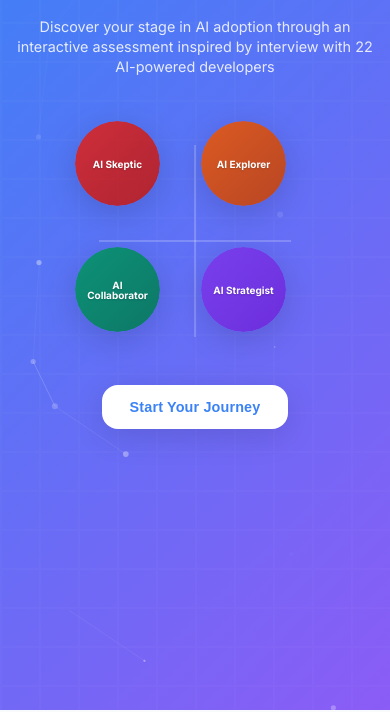
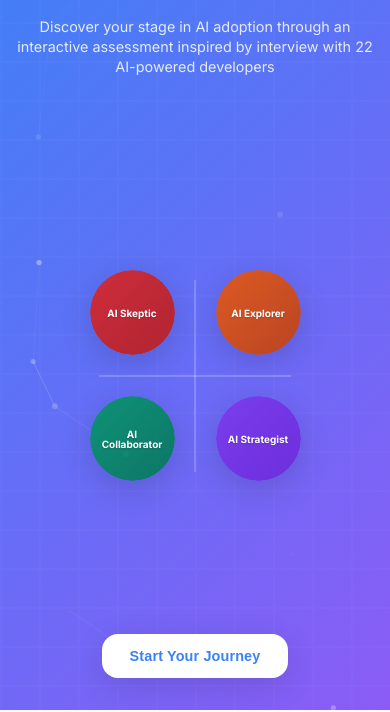
Before and after one commit to CJHwong/stages-of-using-ai, a plain HTML site: page index.html in a window 390 px wide. Shown: the part 134-846 px from the top of the page. Drawn offline with nearby package versions, Linux system fonts and the light colour scheme; some packages are replaced by stand-ins of ours; a script that the page names is missing.

Commit message:
Improve the layout styles mobile devices

```diff
--- a/styles.css
+++ b/styles.css
@@ -1141,18 +1141,29 @@ p {
         text-align: center;
         padding: 3rem var(--container-padding) 1rem;
         order: 1;
+        flex: 1;
+        display: flex;
+        flex-direction: column;
+        justify-content: flex-start;
     }
 
     .hero-visual {
         order: 2;
-        padding: 0.5rem;
+        padding: 2rem 0.5rem 1rem;
         gap: 2rem;
+        flex: 1;
+        display: flex;
+        flex-direction: column;
+        justify-content: space-between;
+        align-items: center;
     }
 
     .stage-preview {
         width: 280px;
         height: 280px;
         gap: 1rem;
+        justify-items: center;
+        align-items: center;
     }
 
     .stage-bubble {
@@ -1186,6 +1197,7 @@ p {
     .cta-button {
         padding: 1rem 2rem;
         font-size: 1rem;
+        margin-bottom: 1rem;
     }
 
     .language-switcher {
@@ -1228,7 +1240,10 @@ p {
     .hero-content {
         gap: 1.5rem;
         padding: 3rem var(--container-padding) 0.5rem;
-        justify-content: center;
+        justify-content: flex-start;
+        flex: 1;
+        display: flex;
+        flex-direction: column;
     }
 
     .hero-text {
@@ -1252,12 +1267,15 @@ p {
         font-size: 0.9rem;
         width: auto;
         max-width: 240px;
+        margin-bottom: 1rem;
     }
 
     .stage-preview {
         width: 240px;
         height: 240px;
         gap: 0.75rem;
+        justify-items: center;
+        align-items: center;
     }
 
     .stage-bubble {
@@ -1272,8 +1290,13 @@ p {
     }
 
     .hero-visual {
-        padding: 0.25rem;
+        padding: 1.5rem 0.25rem 0.5rem;
         gap: 1.5rem;
+        flex: 1;
+        display: flex;
+        flex-direction: column;
+        justify-content: space-between;
+        align-items: center;
     }
 }
 
@@ -1297,6 +1320,8 @@ p {
         width: 220px;
         height: 220px;
         gap: 0.5rem;
+        justify-items: center;
+        align-items: center;
     }
 
     .stage-bubble {
```
